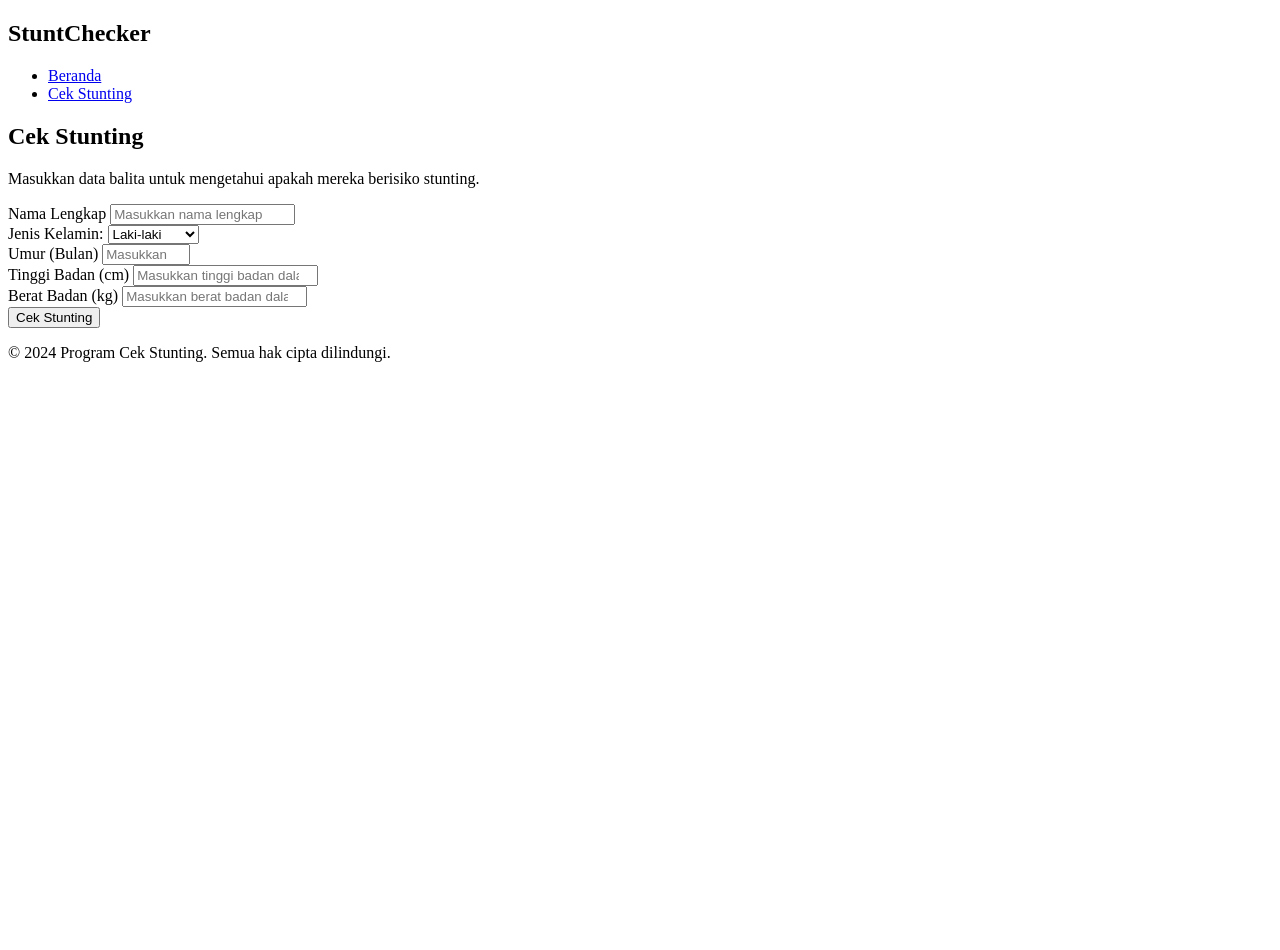
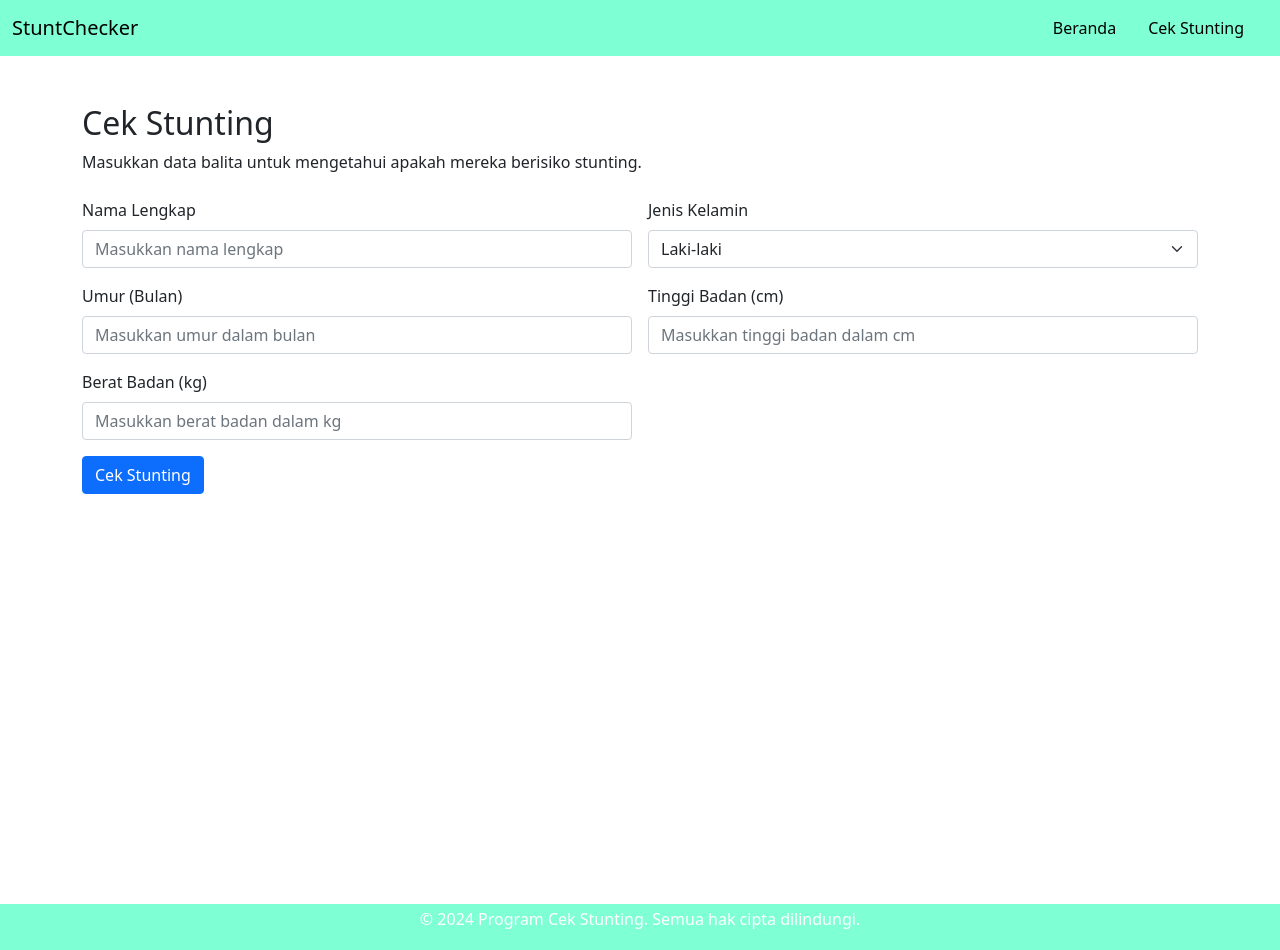
Before and after one commit to aldoarnando/TUBES-PWEB-PRAKTIK-IX, a Flask app: page /cekstunt in a window 1280 px wide. Before the commit the page ends 362 px from the top, so only its background shows below. Run offline with Flask 3, Linux system fonts and the light colour scheme.

Commit message:
Memperindah tampilan

```diff
--- a/project/templates/cek_stunt.html
+++ b/project/templates/cek_stunt.html
@@ -2,61 +2,96 @@
 
 {% block title %}
 <title>Waktunya cek stunting</title>
+<link href="https://cdn.jsdelivr.net/npm/bootstrap@5.0.2/dist/css/bootstrap.min.css" rel="stylesheet" integrity="sha384-EVSTQN3/azprG1Anm3QDgpJLIm9Nao0Yz1ztcQTwFspd3yD65VohhpuuCOmLASjC" crossorigin="anonymous">
+<style>
+    section {
+        min-height: 100vh;
+    }
+    footer {
+        background-color: aquamarine;
+        color: white;
+        text-align: center;
+        padding: 3px;
+        position: relative;
+        bottom: 0;
+        width: 100vw;
+    }
+</style>
 {% endblock %}
 
 {% block content %}
 <header>
-    <nav>
-        <h1>StuntChecker</h1>
-        <ul>
-            <li><a href="{{ url_for('index') }}">Beranda</a></li>
-            <li><a href="{{ url_for('cekStunt') }}">Cek Stunting</a></li>
-        </ul>
+    <nav class="navbar navbar-expand-lg navbar-light sticky-top" style="background-color: aquamarine;">
+        <div class="container-fluid d-flex justify-content-between">
+            <a class="navbar-brand" href="{{ url_for('index') }}" style="color: black;">StuntChecker</a>
+            <div class="d-flex align-items-center">
+                <ul class="navbar-nav d-flex flex-row">
+                    <li class="nav-item me-3">
+                        <a class="nav-link active" aria-current="page" href="{{ url_for('index') }}" style="color: black;">Beranda </a>
+                    </li>
+                    <li class="nav-item me-3">
+                        <a class="nav-link" href="{{ url_for('cekStunt') }}" style="color: black;">Cek Stunting</a>
+                    </li>
+                </ul>
+            </div>
+        </div>
     </nav>
 </header>
 
-<main>
+<main class="container mt-5">
     <section>
-        <header>
+        <header class="mb-4">
             <h2>Cek Stunting</h2>
             <p>Masukkan data balita untuk mengetahui apakah mereka berisiko stunting.</p>
         </header>
 
         <div class="form-container">
-            <form method="POST" action="/cekstunt">
+            <form method="POST" action="/cekstunt" class="row g-3">
                 <!-- nama lengkap -->
-                <label for="nama_lengkap">Nama Lengkap</label>
-                <input type="text" id="nama_lengkap" name="nama_lengkap" required placeholder="Masukkan nama lengkap"><br>
+                <div class="col-md-6">
+                    <label for="nama_lengkap" class="form-label">Nama Lengkap</label>
+                    <input type="text" id="nama_lengkap" name="nama_lengkap" class="form-control" required placeholder="Masukkan nama lengkap">
+                </div>
 
                 <!-- jenis kelamin -->
-                <label for="jenis_kelamin">Jenis Kelamin:</label>
-                <select id="jenis_kelamin" name="jenis_kelamin" required>
-                    <option value="Laki-laki">Laki-laki</option>
-                    <option value="Perempuan">Perempuan</option>
-                </select><br>
+                <div class="col-md-6">
+                    <label for="jenis_kelamin" class="form-label">Jenis Kelamin</label>
+                    <select id="jenis_kelamin" name="jenis_kelamin" class="form-select" required>
+                        <option value="Laki-laki">Laki-laki</option>
+                        <option value="Perempuan">Perempuan</option>
+                    </select>
+                </div>
 
                 <!-- Umur dalam Bulan -->
-                <label for="umur_bulan">Umur (Bulan)</label>
-                <input type="number" id="umur_bulan" name="umur_bulan" required placeholder="Masukkan umur dalam bulan" step="0.01" min="0" max="228"><br>
+                <div class="col-md-6">
+                    <label for="umur_bulan" class="form-label">Umur (Bulan)</label>
+                    <input type="number" id="umur_bulan" name="umur_bulan" class="form-control" required placeholder="Masukkan umur dalam bulan" step="0.01" min="0" max="228">
+                </div>
 
                 <!-- Tinggi Badan -->
-                <label for="tinggi_badan">Tinggi Badan (cm)</label>
-                <input type="number"" id="tinggi_badan" name="tinggi_badan" required placeholder="Masukkan tinggi badan dalam cm" step="0.01"><br>
+                <div class="col-md-6">
+                    <label for="tinggi_badan" class="form-label">Tinggi Badan (cm)</label>
+                    <input type="number" id="tinggi_badan" name="tinggi_badan" class="form-control" required placeholder="Masukkan tinggi badan dalam cm" step="0.01">
+                </div>
 
                 <!-- Berat Badan -->
-                <label for="berat_badan">Berat Badan (kg)</label>
-                <input type="number" id="berat_badan" name="berat_badan" required placeholder="Masukkan berat badan dalam kg" step="0.01"><br>
+                <div class="col-md-6">
+                    <label for="berat_badan" class="form-label">Berat Badan (kg)</label>
+                    <input type="number" id="berat_badan" name="berat_badan" class="form-control" required placeholder="Masukkan berat badan dalam kg" step="0.01">
+                </div>
 
                 <!-- Tombol Submit -->
-                <button type="submit">Cek Stunting</button>
+                <div class="col-12">
+                    <button type="submit" class="btn btn-primary">Cek Stunting</button>
+                </div>
             </form>
         </div>
 
-        <!-- hasil stunting -->
+        <!-- hasil -->
         {% if category_bb_u or category_tb_u or category_imt_u %}
-        <div id="result" class="result-container">
+        <div id="result" class="result-container mt-5">
             <h3>Hasil Cek Stunting</h3>
-            <p id="status">
+            <div id="status">
                 {% if category_bb_u %}
                     <p>Berat badan: {{ category_bb_u }}</p>
                 {% endif %}
@@ -66,20 +101,21 @@
                 {% if category_imt_u %}
                     <p>Hasil gizi: {{ category_imt_u }}</p>
                 {% endif %}
-            </p>
+            </div>
             <h3>Rekomendasi</h3>
             <p><strong>Note:</strong> Rekomendasi ini dibuat oleh AI, jika anak terindikasi stunting segera hubungi dokter</p>
-            <p>
+            <div>
                 {% for answer in ai_answer %}
                     <p>{{ answer }}</p>
                 {% endfor %}
-            </p>
+            </div>
         </div>
         {% endif %}
     </section>
 
-    <footer>
-        <p>&copy; 2024 Program Cek Stunting. Semua hak cipta dilindungi.</p>
-    </footer>
 </main>
+
+<footer>
+    <p>&copy; 2024 Program Cek Stunting. Semua hak cipta dilindungi.</p>
+</footer>
 {% endblock %}
```
Also changed, not shown: project/templates/index.html (+62 -14 lines), project/static/images/doctor-is-measuring-height-patient_7496-1392.avif (added).
